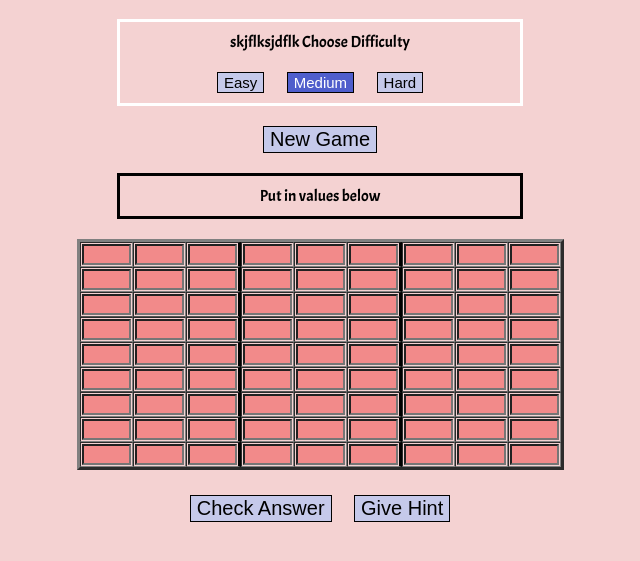
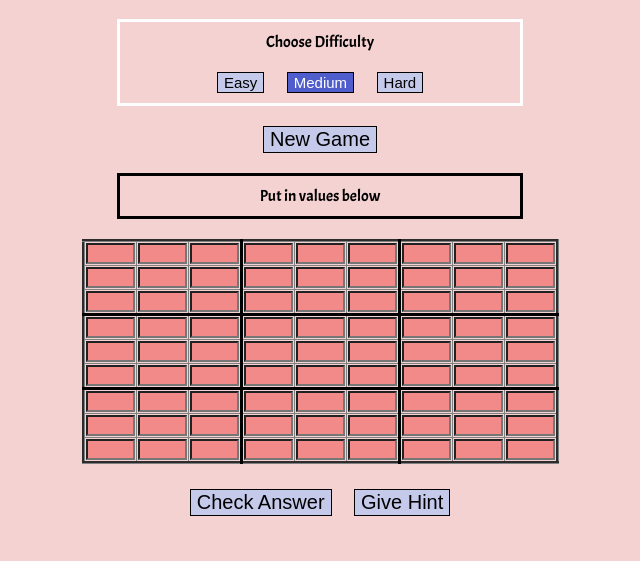
Before and after one commit to nopravlem/sudoku, a plain HTML site: page index.html in a window 1280 px wide. Shown: the part 65-626 px from the top of the page, without its empty margins (320-960 px from the left). Drawn offline with Linux system fonts and the light colour scheme.

Commit message:
updated the game

```diff
--- a/index.html
+++ b/index.html
@@ -9,7 +9,7 @@
 		<center>
 		<h1>Sudoku Game</h1>
 
-		<div class="step">skjflksjdflk
+		<div class="step">
 			<span >Choose Difficulty</span></br></br>
 			<button id="easy" class="diff" onclick="setPercentage('easy')" >Easy</button>
 			<button id="medium" class="diff active" onclick="setPercentage('medium')" >Medium</button>
--- a/style.css
+++ b/style.css
@@ -7,7 +7,7 @@ input {
 	text-align: center;
 	background-color: #f28a8a;
 }
-table { sfkdfsdkf;sdfjkl
+table {
 	border-collapse: collapse;
 	margin-bottom: 25px;
 }
```
